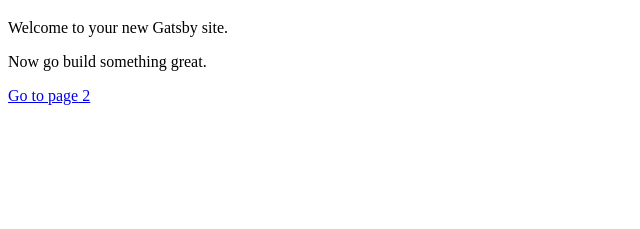
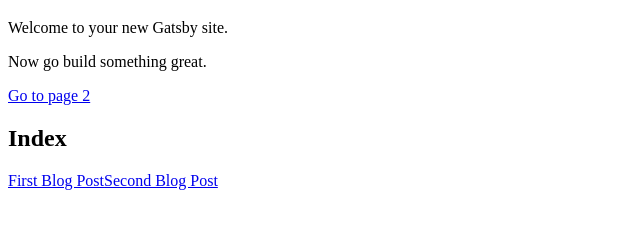
Before and after one commit to leveluptuts/Gatsby-Tutorials, a Gatsby site: page / in a window 1280 px wide. Shown: the part 61-290 px from the top of the page, without its empty margins (0-640 px from the left). Built offline with nearby package versions, Linux system fonts and the light colour scheme; Gatsby itself is replaced by a stand-in of ours.

Commit message:
adds blog index

```diff
--- /dev/null
+++ b/src/pages/09-14-2017-second/index.md
@@ -0,0 +1,6 @@
+---
+path: '/second-post'
+title: 'Second Blog Post'
+---
+
+Hi! This is our second blog post.
--- a/src/pages/index.js
+++ b/src/pages/index.js
@@ -1,13 +1,37 @@
 import React from 'react'
 import Link from 'gatsby-link'
 
-const IndexPage = () => (
+const IndexPage = ({data}) => (
   <div>
     <h1>Hi people</h1>
     <p>Welcome to your new Gatsby site.</p>
     <p>Now go build something great.</p>
     <Link to="/page-2/">Go to page 2</Link>
+    <h2>Index</h2>
+    {data.allMarkdownRemark.edges.map(post => (
+      <Link
+        key={post.node.id}
+        href={post.node.frontmatter.path}>
+        {post.node.frontmatter.title}
+      </Link>
+    ))}
   </div>
 )
 
+export const pageQuery = graphql`
+  query IndexQuery {
+    allMarkdownRemark(limit: 10) {
+      edges {
+        node {
+          id
+          frontmatter {
+            title
+            path
+          }
+        }
+      }
+    }
+  }
+`
+
 export default IndexPage
```
